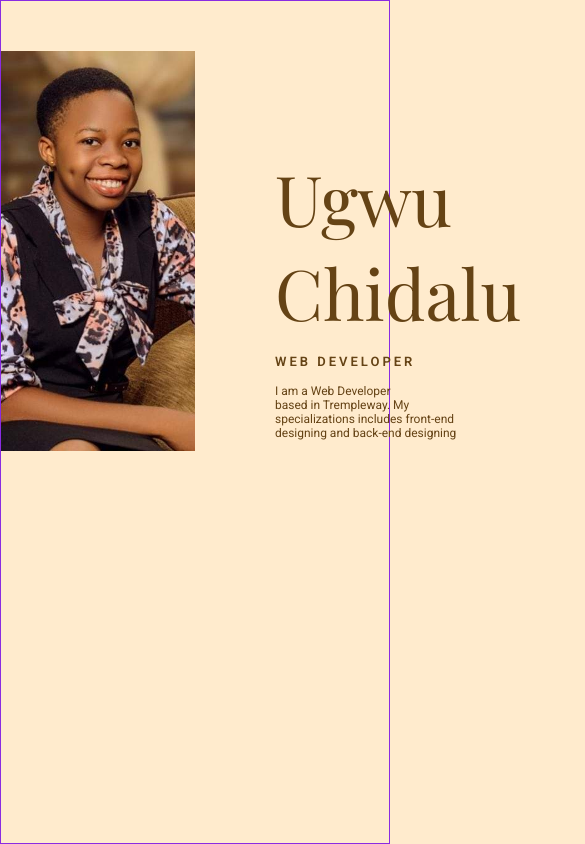
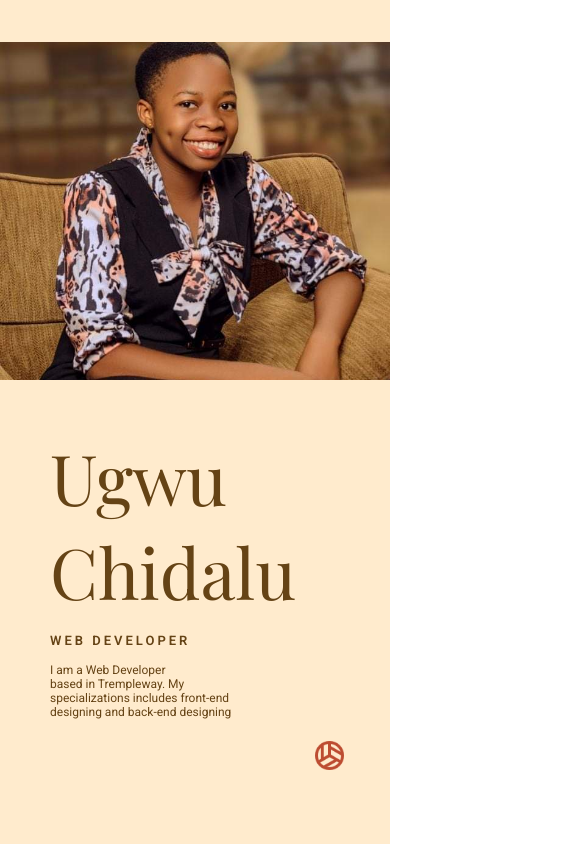
Before and after one commit to Chidalu2007/Empress2025, a plain HTML site: page index.html in a window 390 px wide. Shown: the top 844 px of the page, 585 px wide, since content can reach past the window. Drawn offline with nearby package versions, Linux system fonts and the light colour scheme; a web font is replaced by a local one.

Commit message:
nice one

```diff
--- a/index.html
+++ b/index.html
@@ -11,8 +11,13 @@
 <link rel="preconnect" href="https://fonts.googleapis.com">
 <link rel="preconnect" href="https://fonts.gstatic.com" crossorigin>
 <link href="https://fonts.googleapis.com/css2?family=Playfair+Display:ital,wght@0,400..900;1,400..900&family=Roboto:ital,wght@0,100..900;1,100..900&display=swap" rel="stylesheet">
+<link rel="apple-touch-icon" sizes="180x180" href="image/favicon_io (6)/apple-touch-icon.png">
+<link rel="icon" type="image/png" sizes="32x32" href="image/favicon_io (6)/favicon-32x32.png">
+<link rel="icon" type="image/png" sizes="16x16" href="image/favicon_io (6)/favicon-16x16.png">
+<link rel="manifest" href="image/favicon_io (6)/site.webmanifest">
 </head>
 <body>
+    <div class="info">
     <div class="img-text">
         <img src="./image/img2.jpg" alt="">
         <div class="text">
@@ -22,6 +27,7 @@
         </div>
         <img class="icon" src="./image/sports_volleyball_24dp_BD4C31_FILL0_wght400_GRAD0_opsz24.png" alt="">
     </div>
+</div>
     <script src="./app.js"></script>
 </body>
 </html>
--- a/styles.css
+++ b/styles.css
@@ -4,44 +4,55 @@
     box-sizing: border-box;
 }
 
-body{
+.info{
+    width: 100vw;
+    height: 100vh;
+    align-items: center;
     background-color: blanchedalmond;
+
+}
+.img-text{
     color: rgb(101, 67, 21);
-}
+    display: flex;
+    padding-top: 50px;
+    height: 80vh;
 
-
-.img-text{
-    display: flex;
-    width: 100vw;
-    padding-top: 50px;
-    padding-bottom: 15px;
-    height: 100vh;
-    border: 1px solid blueviolet;
 }
 .img-text> img{
-    height: 400px;
-    width: 50%;
+    width: 50vw;
     object-fit: cover;
 }
 .img-text .icon{
     height: 35px;
     width: 35px;
-    margin-left: 180px;
-    margin-top: 420px;
-
+    margin-left: 10%;
+    margin-top: 35%;
+    animation: slide 3s linear 1s 1 ;
 }
 .img-text .icon:hover{
     transform: rotate(360deg);
     transition: ease-in-out 1s  ;
-
     width: 40px;
     /* transform: translateX(-500px); */
     cursor: pointer;
 }
+
 .img-text .text{
-    margin-left: 80px;
+    padding-left: 50px;
     padding-top: 100px;
     text-align: left;
+    animation: slide 3s linear 1s 1 ;
+
+}
+@keyframes slide{
+    from{
+        opacity: 0;
+        scale: 0.5;
+    }
+    to{
+        opacity: 1;
+        scale: 1;
+    }
 }
 .biggest{
     font-size: 70px;
@@ -70,3 +81,31 @@ body{
     font-variation-settings:
       "wdth" 100;
 }
+@media(max-width:800px){
+    .img-text{
+        flex-direction: column;
+        height: 50vh;
+        padding-top: 5vh;
+    }
+    .img-text> img{
+        width: 100vw;
+        height: 40vh;
+    }
+    .img-text .text{
+        padding-top: 50px;
+    }
+    .img-text .icon{
+        margin-top: 5%;
+        margin-left: 80%;
+    }
+}
+@media print{
+    .img-text > img{
+        width: 100vw;
+        height: 55vh;
+    }
+    .img-text .icon{
+        margin-top: 0;
+        margin-left: 80%;
+    }
+}
```
Also changed, not shown: app.js (+20 -0 lines), image/favicon_io (6)/about.txt (added), image/favicon_io (6)/android-chrome-192x192.png (added), image/favicon_io (6)/android-chrome-512x512.png (added), image/favicon_io (6)/apple-touch-icon.png (added), image/favicon_io (6)/favicon-16x16.png (added), image/favicon_io (6)/favicon-32x32.png (added), image/favicon_io (6)/favicon.ico (added), image/favicon_io (6)/site.webmanifest (added).
